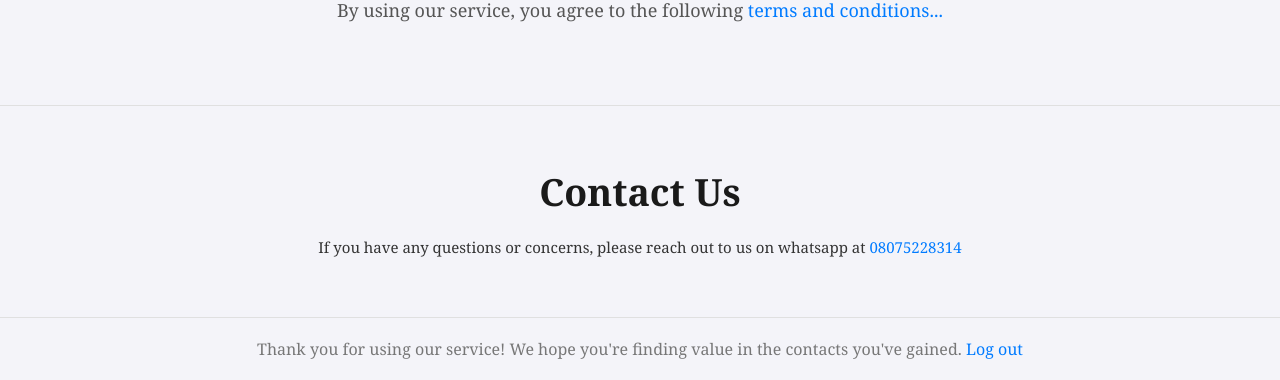
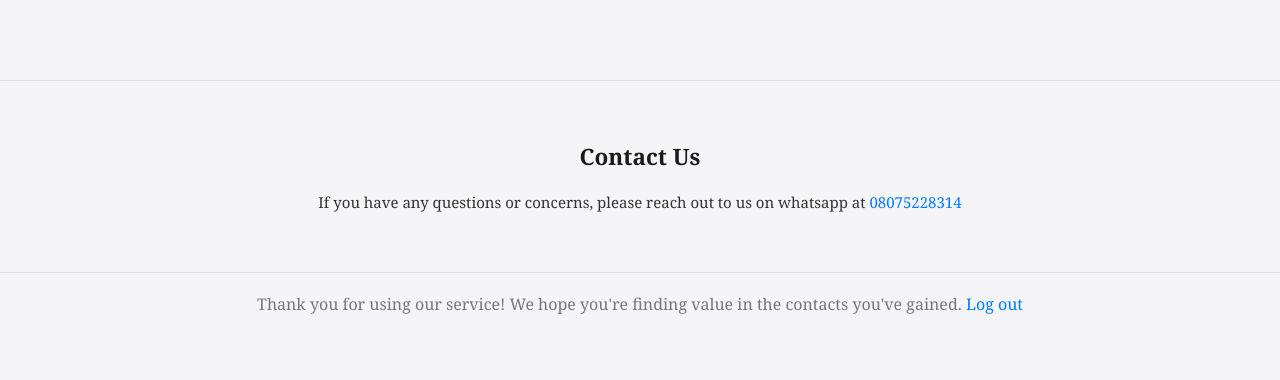
Before and after one commit to mitbio/contactx, a plain HTML site: page dashboard/index.html in a window 1280 px wide. Shown: the part 669-1049 px from the top of the page. After the commit the page ends 1004 px from the top, so only its background shows below. Drawn offline with Linux system fonts and the light colour scheme; no server answers; sample sign-in values are in the browser's storage.

Commit message:
Update index.html

```diff
--- a/dashboard/index.html
+++ b/dashboard/index.html
@@ -119,14 +119,14 @@
 
 			/* Titles */
 			.title, .section-title {
-			  font-size: 2.5em;
+			 /* font-size: 2.5em; */
 			  text-align: center;
 			  margin-bottom: 20px;
 			  color: #1a1a1a;
 			}
 
 			.description {
-			  font-size: 1.2em;
+			 /* font-size: 1.2em; */
 			  color: #555;
 			  line-height: 1.6;
 			  text-align: center;
```
